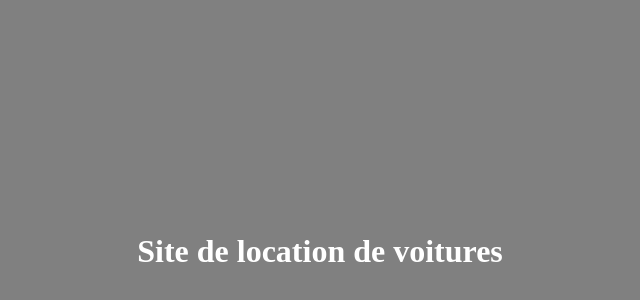
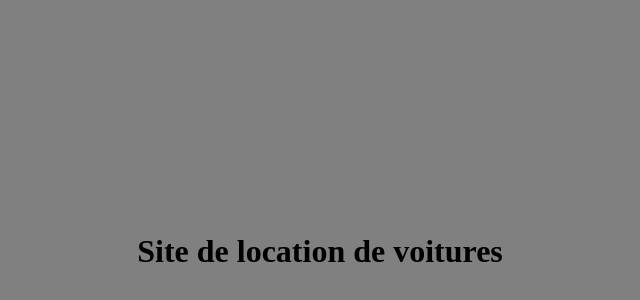
Before and after one commit to christ992/Site-de-location-de-voiture, a plain HTML site: page index.html in a window 1280 px wide. Shown: the part 28-328 px from the top of the page, without its empty margins (320-960 px from the left). Drawn offline with Linux system fonts and the light colour scheme.

```diff
--- a/index.html
+++ b/index.html
@@ -6,7 +6,7 @@
 
   </head>
   <body style="background-color:#808080">
-  	<h1 style="padding-top:20%;padding-bottom: 20%;text-align: center;color:#ffffff">Site de location de voitures</h1>
+  	<h1 style="padding-top:20%;padding-bottom: 20%;text-align: center;color:#000000">Site de location de voitures</h1>
     <p></p>
   </body>
 
```
